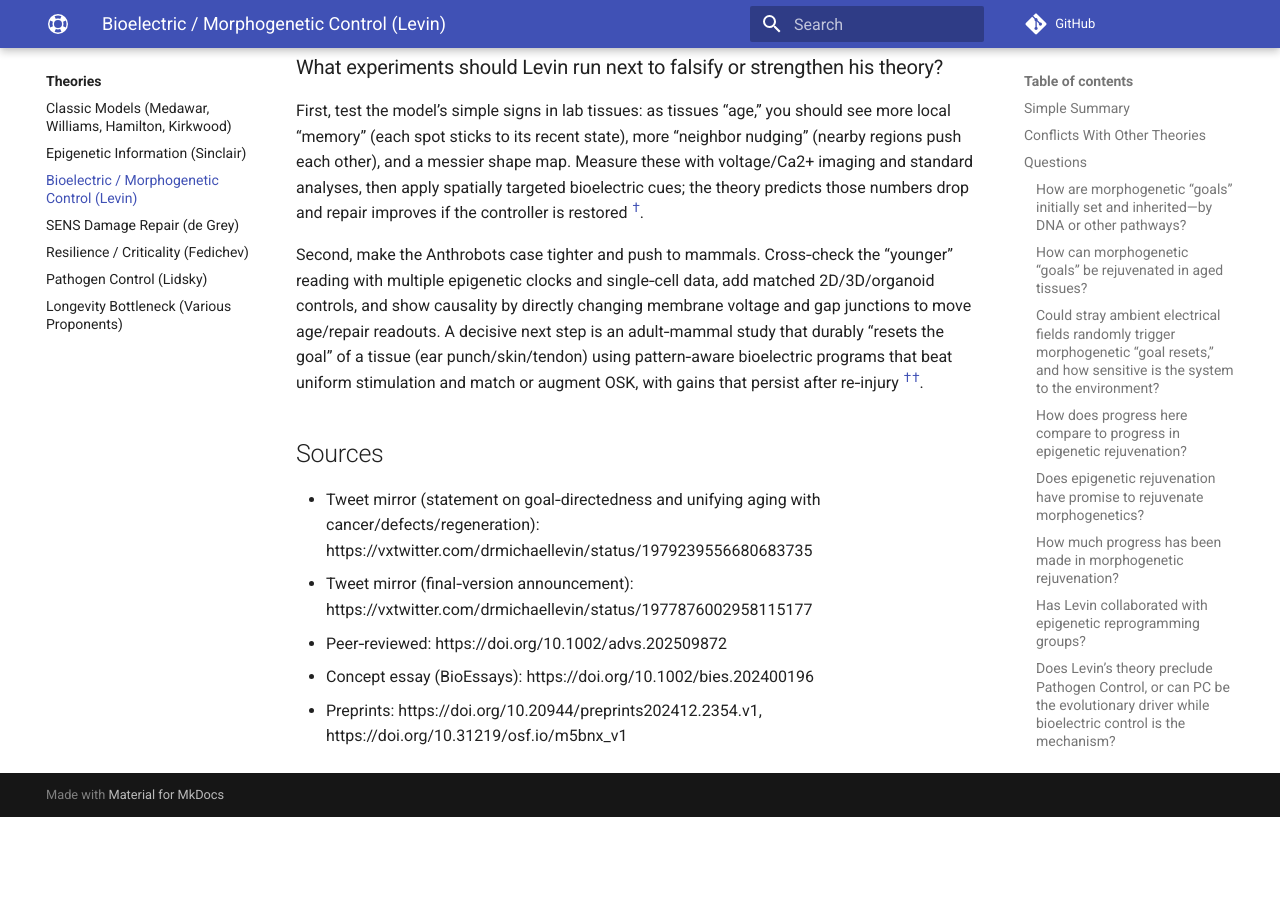
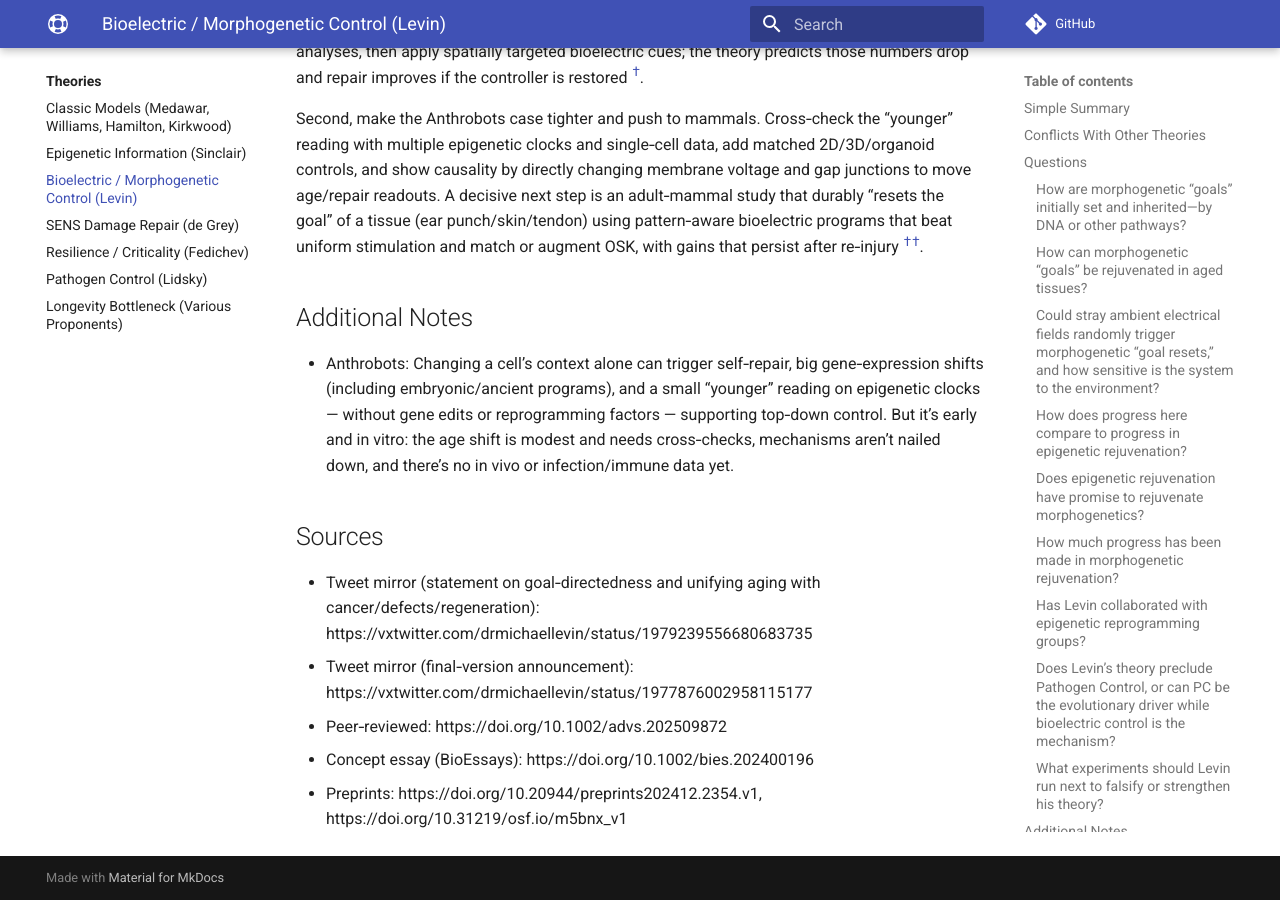
Before and after one commit to djgish485/project-lifespan, an MkDocs documentation site: the page built from docs/theories/bioelectric_morphogenetic_control.md, in a window 1280 px wide and 900 px high, scrolled down 5072 px. Built offline with MkDocs 1.6.1 and Material for MkDocs 9.7.7, drawn with Linux system fonts in a browser that asks for light colours; comment, search, counter and statistics services are not loaded; before the commit the page ends 5889 px from its top, so only the background shows below that; some of the changed text lies outside the part shown.

Commit message:
docs(Levin): move Anthrobots note to new Additional Notes section above Sources

```diff
--- a/docs/theories/bioelectric_morphogenetic_control.md
+++ b/docs/theories/bioelectric_morphogenetic_control.md
@@ -120,6 +120,10 @@
 
 Second, make the Anthrobots case tighter and push to mammals. Cross‑check the “younger” reading with multiple epigenetic clocks and single‑cell data, add matched 2D/3D/organoid controls, and show causality by directly changing membrane voltage and gap junctions to move age/repair readouts. A decisive next step is an adult‑mammal study that durably “resets the goal” of a tissue (ear punch/skin/tendon) using pattern‑aware bioelectric programs that beat uniform stimulation and match or augment OSK, with gains that persist after re‑injury <sup><a class="ref-pop" href="https://doi.org/10.1002/advs.202409330" data-ref-url="https://doi.org/10.1002/advs.202409330" data-ref-summary="Advanced Science (2025): Anthrobots life‑cycle, transcriptomics, and epigenetic age shift.">†</a></sup><sup><a class="ref-pop" href="https://doi.org/10.1038/s41586-020-2975-4" data-ref-url="https://doi.org/10.1038/s41586-020-2975-4" data-ref-summary="Nature (2020): OSK partial reprogramming restores vision; a benchmark for comparison/augmentation.">†</a></sup>.
 
+## Additional Notes
+
+- Anthrobots: Changing a cell’s context alone can trigger self‑repair, big gene‑expression shifts (including embryonic/ancient programs), and a small “younger” reading on epigenetic clocks — without gene edits or reprogramming factors — supporting top‑down control. But it’s early and in vitro: the age shift is modest and needs cross‑checks, mechanisms aren’t nailed down, and there’s no in vivo or infection/immune data yet.
+
 ## Sources
 
 - Tweet mirror (statement on goal‑directedness and unifying aging with cancer/defects/regeneration): https://vxtwitter.com/drmichaellevin/status/1979239556680683735
```
Also changed, not shown: other parts of docs/theories/bioelectric_morphogenetic_control.md (+1 -1 lines).
